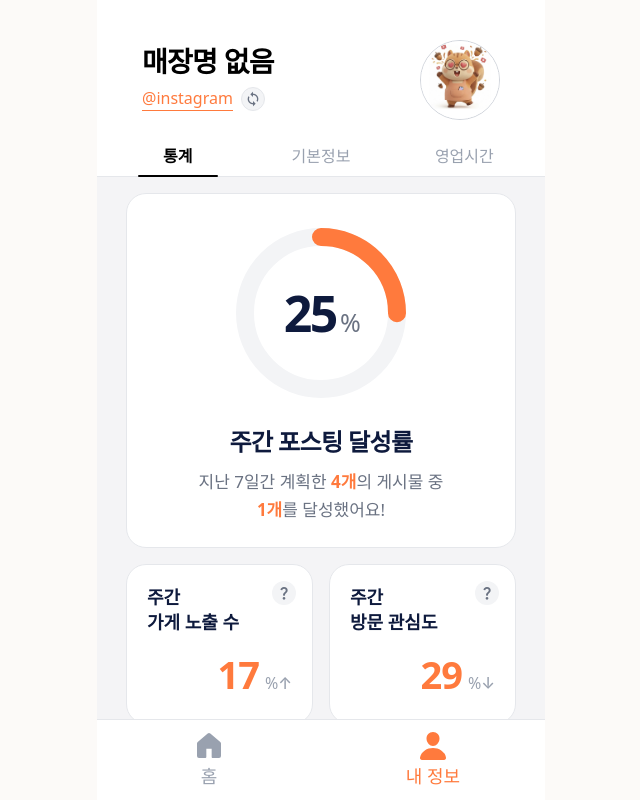
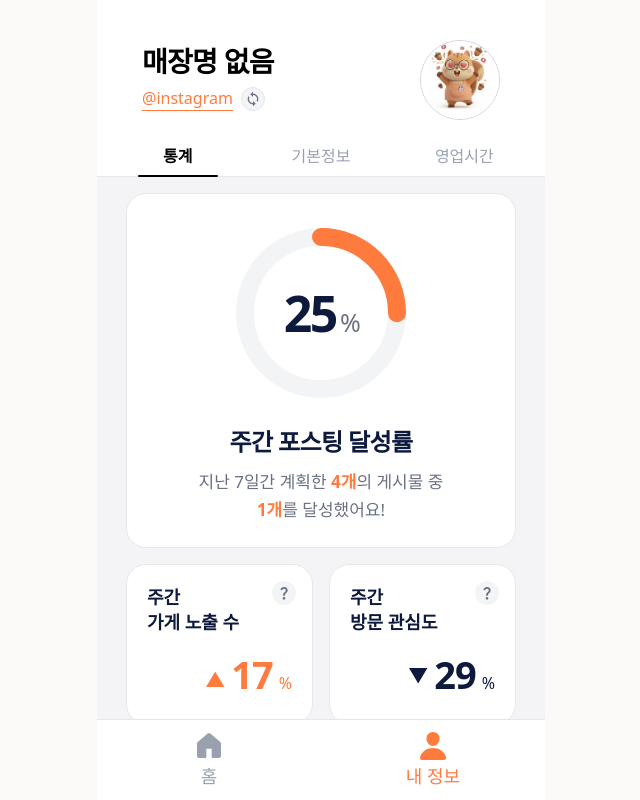
Before and after one commit to heewon916/marketing, a React (Vite) app in the folder fe/: page /mypage in a window 1280 px wide. Shown: the whole page, without its empty margins (319-959 px from the left). Built offline with nearby package versions, Linux system fonts and the light colour scheme; no server answers.

Commit message:
style(user): 마이페이지 지표 카드 증감 표현 UI 추가 (S14P31A401-196)

```diff
--- a/fe/src/features/mypage/components/MetricCard.jsx
+++ b/fe/src/features/mypage/components/MetricCard.jsx
@@ -8,6 +8,8 @@ export default function MetricCard({
   value,
   unit,
   description,
+  valuePrefix,
+  valueColorClassName = 'text-primary-100',
 }) {
   const [isDescriptionOpen, setIsDescriptionOpen] = useState(false);
   const [animatedValue, setAnimatedValue] = useState(0);
@@ -69,12 +71,28 @@ export default function MetricCard({
         </div>
 
         <div className="flex w-full items-baseline justify-end gap-1.5 text-right">
-          <strong className="text-[38px] font-semibold tracking-tight text-primary-100">
+          {valuePrefix && (
+            <span
+              className={`
+                relative
+                ${valuePrefix === '▼' ? '-top-1.5' : '-top-0.5'}
+                flex h-7 w-5 items-center justify-center
+                text-[20px] font-medium leading-none
+                ${valueColorClassName}
+              `}
+            >
+              {valuePrefix}
+            </span>
+          )}
+
+          <strong
+            className={`text-[38px] font-semibold tracking-tight ${valueColorClassName}`}
+          >
             {animatedValue.toLocaleString()}
           </strong>
 
           {unit && (
-            <span className="text-[16px] font-medium text-gray-400">
+            <span className={`text-[16px] font-medium ${valueColorClassName}`}>
               {unit}
             </span>
           )}
--- a/fe/src/features/mypage/sections/MyPageStatsSection.jsx
+++ b/fe/src/features/mypage/sections/MyPageStatsSection.jsx
@@ -8,8 +8,15 @@ export default function MyPageStatsSection({
   weeklyReachCount,
   weeklyVisitIntentScore,
 }) {
+  const reachValue = Math.abs(weeklyReachCount);
+  const reachPrefix = weeklyReachCount < 0 ? '▼' : '▲';
+  const reachColorClassName =
+    weeklyReachCount < 0 ? 'text-accent-100' : 'text-primary-100';
+
   const visitIntentValue = Math.abs(weeklyVisitIntentScore);
-  const visitIntentUnit = weeklyVisitIntentScore < 0 ? '%↓' : '%↑';
+  const visitIntentPrefix = weeklyVisitIntentScore < 0 ? '▼' : '▲';
+  const visitIntentColorClassName =
+    weeklyVisitIntentScore < 0 ? 'text-accent-100' : 'text-primary-100';
 
   return (
     <section className="flex flex-col gap-4">
@@ -29,8 +36,10 @@ export default function MyPageStatsSection({
             </>
           }
           modalTitle="가게 노출 수"
-          value={weeklyReachCount}
-          unit="%↑"
+          value={reachValue}
+          valuePrefix={reachPrefix}
+          unit="%"
+          valueColorClassName={reachColorClassName}
           description={
             <span className="flex flex-col gap-1">
               <span>인스타그램 게시물 노출 횟수예요.</span>
@@ -53,7 +62,9 @@ export default function MyPageStatsSection({
           }
           modalTitle="방문 관심도"
           value={visitIntentValue}
-          unit={visitIntentUnit}
+          valuePrefix={visitIntentPrefix}
+          unit="%"
+          valueColorClassName={visitIntentColorClassName}
           description={
             <span className="flex flex-col gap-1">
               <span>
```
